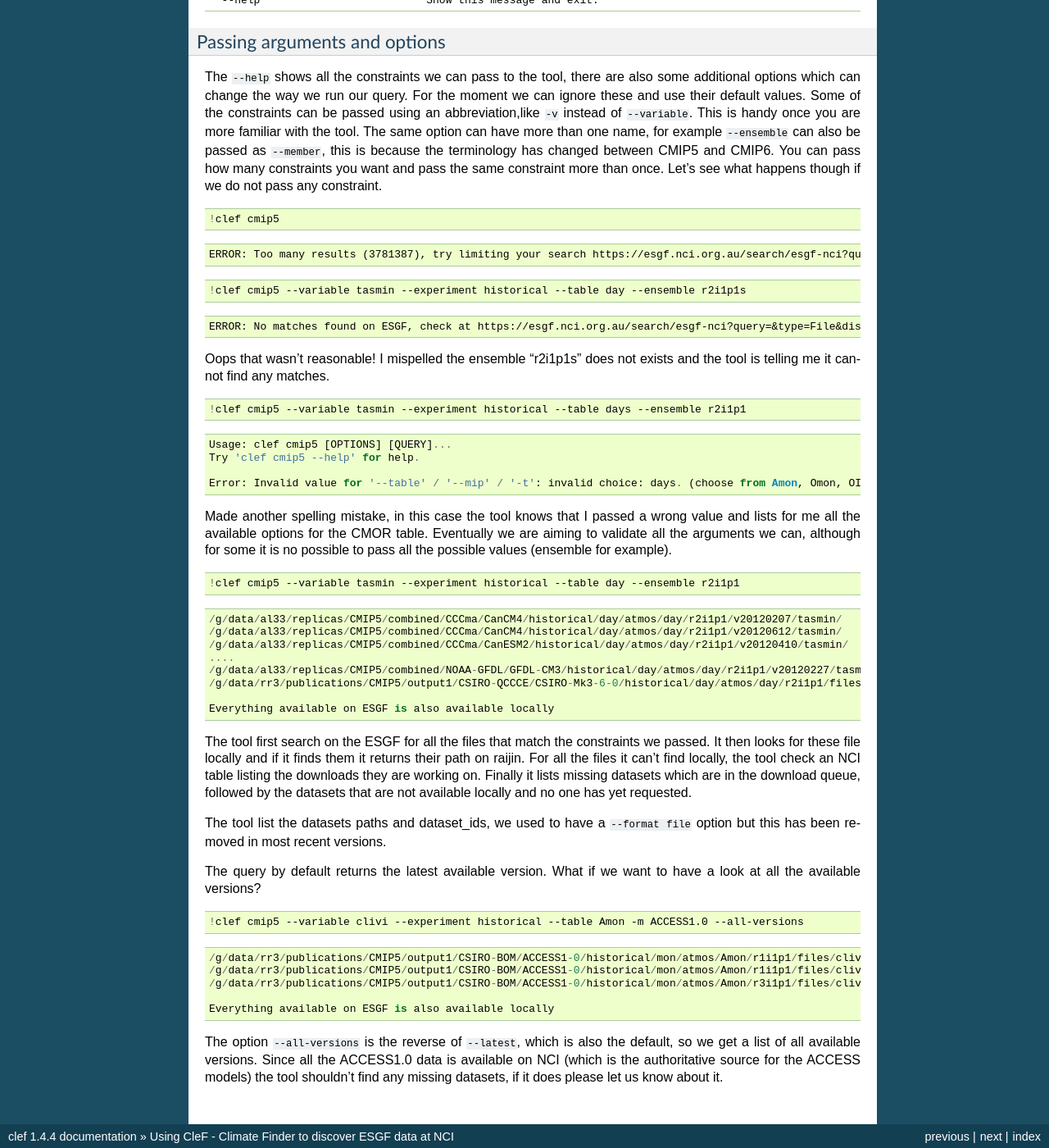
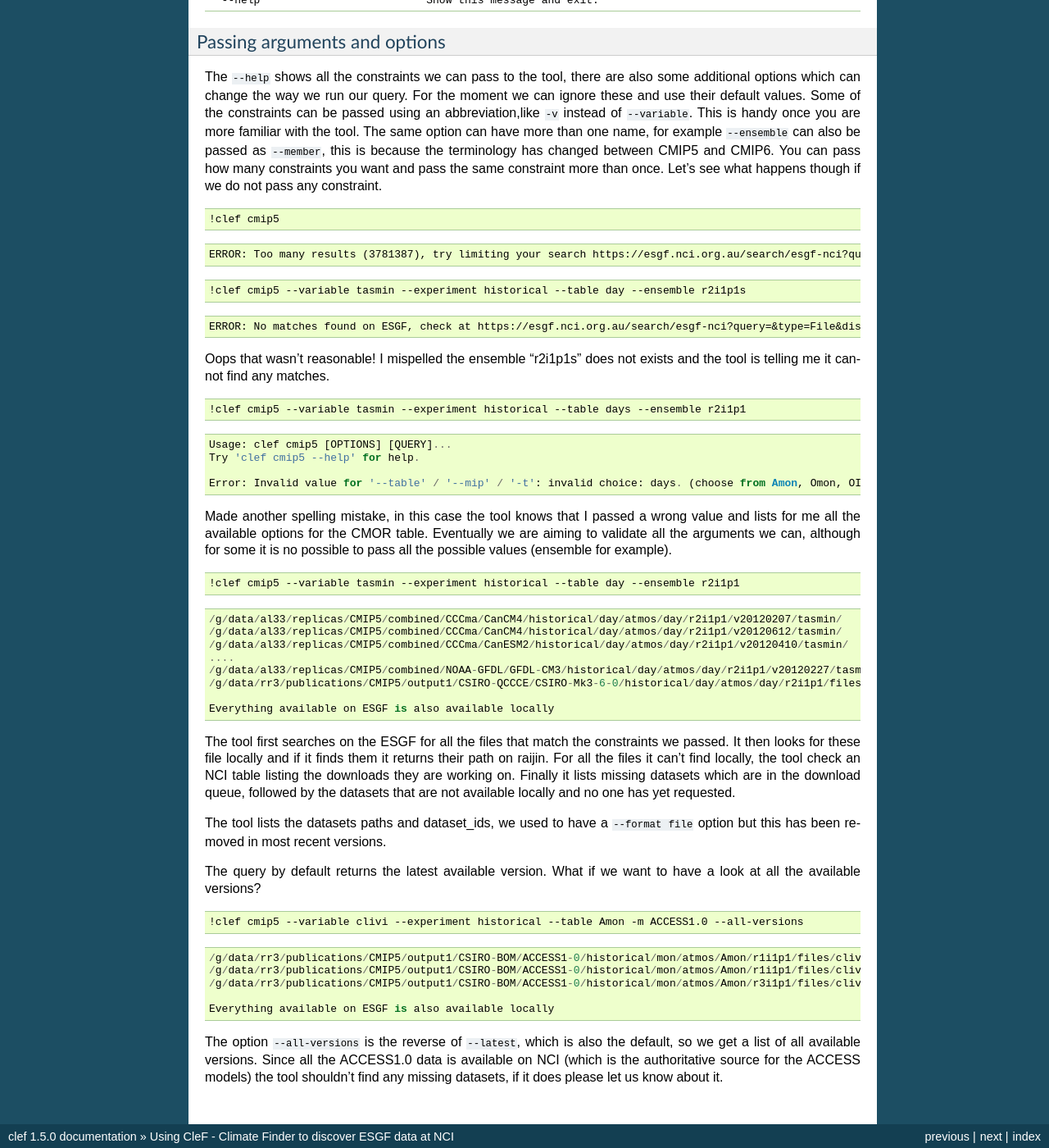
Before and after one commit to coecms/clef, a Sphinx documentation site: the page built from docs/training1.rst, in a window 1280 px wide and 1400 px high, scrolled down 1798 px. Shown: the whole window at 82% size. Built offline with Sphinx 7.4.7, drawn with Linux system fonts in a browser that asks for light colours; pages that are not in the unit, such as notebooks, are missing from menus; some of the changed text lies outside the part shown.

Commit message:
removed ds subcommand, updates to docs

```diff
--- a/docs/code.rst
+++ b/docs/code.rst
@@ -23,6 +23,7 @@
     constraints = {'variable': 'tas', 'model': 'MIROC5', 'cmor_table': 'day', 'experiment': 'rcp85'}
     df = search(s, project='CMIP5', **constraints)
     df
+
     /g/data/al33/replicas/CMIP5/combined/MIROC/MIRO...   CMIP5  ...  [tas_day_MIROC5_rcp85_r1i1p1_20060101-20091231...
     /g/data/al33/replicas/CMIP5/combined/MIROC/MIRO...   CMIP5  ...  [tas_day_MIROC5_rcp85_r2i1p1_20060101-20091231...
     /g/data/al33/replicas/CMIP5/combined/MIROC/MIRO...   CMIP5  ...  [tas_day_MIROC5_rcp85_r3i1p1_20060101-20091231...
--- a/docs/index.rst
+++ b/docs/index.rst
@@ -14,7 +14,6 @@
    readme.rst
    gettingstarted.rst
    esgf.rst
-   ds.rst
    code.rst
    queries.rst
    new_features.rst
--- a/docs/queries.rst
+++ b/docs/queries.rst
@@ -87,8 +87,10 @@
 You use the *--and* option to pass the *allvalues* arguments, it assumes that *model* and *ensemble* define a simulation.
 
 The CORDEX dataset has more default attributes to define a simulation and they are different depending if you are doing a local or remote query.
+
 For local queries:
       *domain*, *driving_model*, *model_id* and *ensemble*
+
 And for remote queries:
       *domain*, *driving_model*, *rcm_name* and *ensemble*
 These differences reflect the fact that the local query uses the file attributes, while the remote query uses the ESGF facets. Unfortunately different terminology have been used.
--- a/docs/training1.rst
+++ b/docs/training1.rst
@@ -136,17 +136,16 @@
 constraints you want and pass the same constraint more than once. Let’s
 see what happens though if we do not pass any constraint.
 
-.. code:: ipython3
+.. code::
 
     !clef cmip5
-
 
 .. parsed-literal::
 
     ERROR: Too many results (3781387), try limiting your search https://esgf.nci.org.au/search/esgf-nci?query=&type=File&distrib=True&replica=False&latest=True&project=CMIP5
 
 
-.. code:: ipython3
+.. code::
 
     !clef cmip5 --variable tasmin --experiment historical --table day --ensemble r2i1p1s
 
@@ -159,7 +158,7 @@
 Oops that wasn’t reasonable! I mispelled the ensemble “r2i1p1s” does not
 exists and the tool is telling me it cannot find any matches.
 
-.. code:: ipython3
+.. code::
 
     !clef cmip5 --variable tasmin --experiment historical --table days --ensemble r2i1p1
 
@@ -178,7 +177,7 @@
 although for some it is no possible to pass all the possible values
 (ensemble for example).
 
-.. code:: ipython3
+.. code::
 
     !clef cmip5 --variable tasmin --experiment historical --table day --ensemble r2i1p1
 
@@ -195,7 +194,7 @@
     Everything available on ESGF is also available locally
 
 
-The tool first search on the ESGF for all the files that match the
+The tool first searches on the ESGF for all the files that match the
 constraints we passed. It then looks for these file locally and if it
 finds them it returns their path on raijin. For all the files it can’t
 find locally, the tool check an NCI table listing the downloads they are
@@ -203,14 +202,14 @@
 queue, followed by the datasets that are not available locally and no
 one has yet requested.
 
-The tool list the datasets paths and dataset_ids, we used to have a
+The tool lists the datasets paths and dataset_ids, we used to have a
 ``--format file`` option but this has been removed in most recent
 versions.
 
 The query by default returns the latest available version. What if we
 want to have a look at all the available versions?
 
-.. code:: ipython3
+.. code::
 
     !clef cmip5 --variable clivi --experiment historical --table Amon -m ACCESS1.0 --all-versions
 
--- a/setup.cfg
+++ b/setup.cfg
@@ -1,6 +1,6 @@
 [metadata]
 name = clef
-version = 1.4.4
+version = 1.5.0
 author = Scott Wales, Paola Petrelli
 author_email = scott.wales@unimelb.edu.au, paola.petrelli@utas.edu.au
 summary = 'CleF queries ESGF data at NCI'
```
Also changed, not shown: docs/ds.rst (deleted, +0 -61 lines), docs/gettingstarted.rst (+2 -14 lines), .readthedocs.yaml (added), 3 other files.
